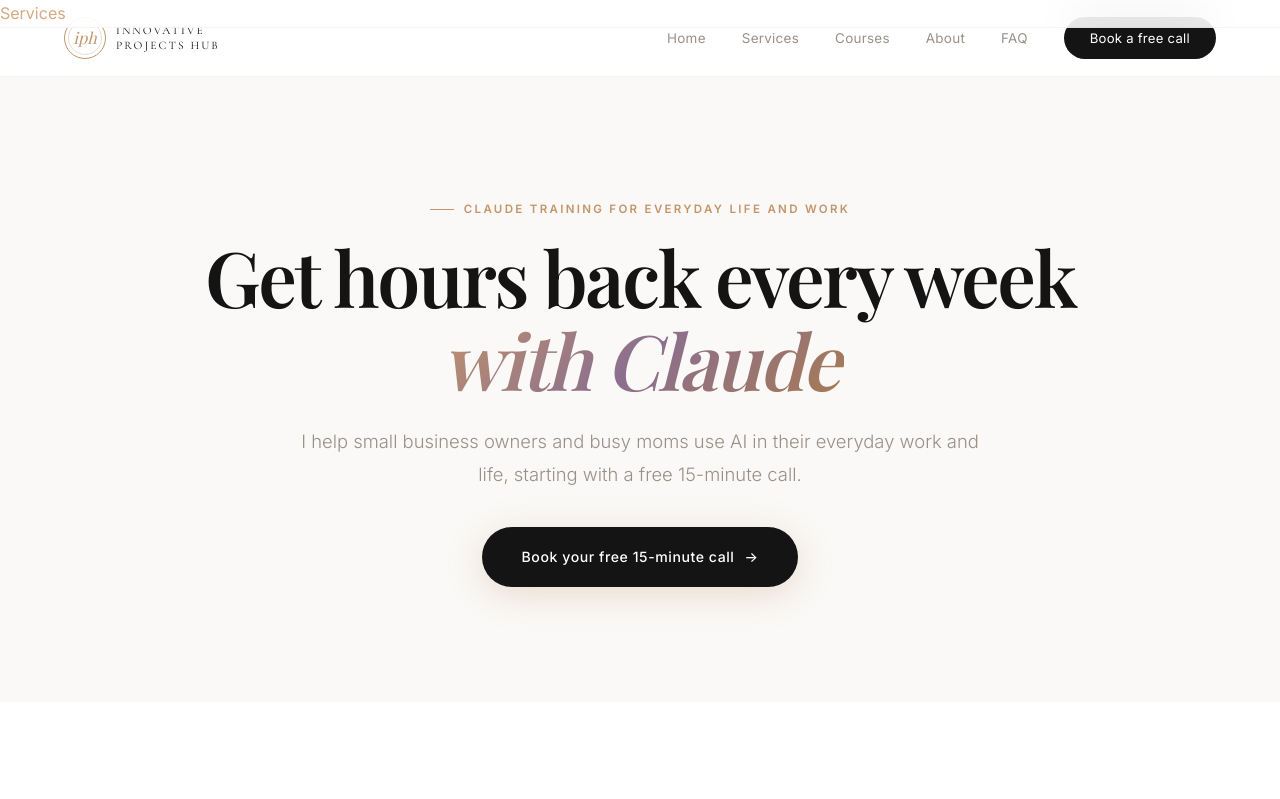
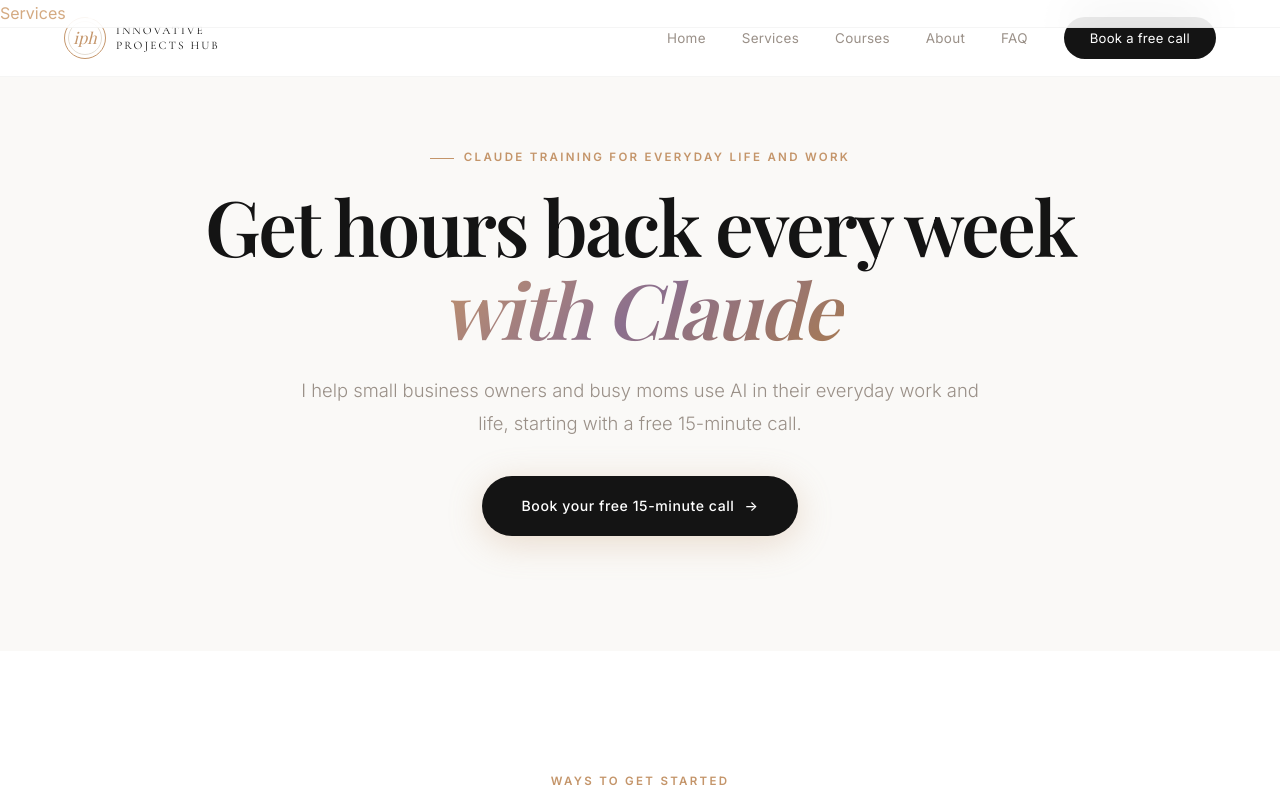
Before and after one commit to iphgrowthofficer-star/innovative-projects-hub, a plain HTML site: page index.html in a window 1280 px wide. Shown: the top 799 px of the page. Drawn offline with nearby package versions, Linux system fonts and the light colour scheme; a web font is replaced by a local one.

Commit message:
Tighten page hero spacing and save handoff

```diff
--- a/index.html
+++ b/index.html
@@ -2147,6 +2147,7 @@
     .page-view[hidden] { display: none !important; }
     .page-view { min-height: calc(100vh - 76px); padding-top: 76px; }
     .page-view > section { padding: clamp(72px, 9vw, 120px) 0; }
+    .page-view > .page-hero { padding-top: clamp(36px, 5vw, 64px); }
     .page-view .section-header { margin-bottom: 48px; }
     .page-hero { background: var(--off-white); }
     .page-hero .container { max-width: 920px; text-align: center; }
```
Also changed, not shown: 1 other file.
